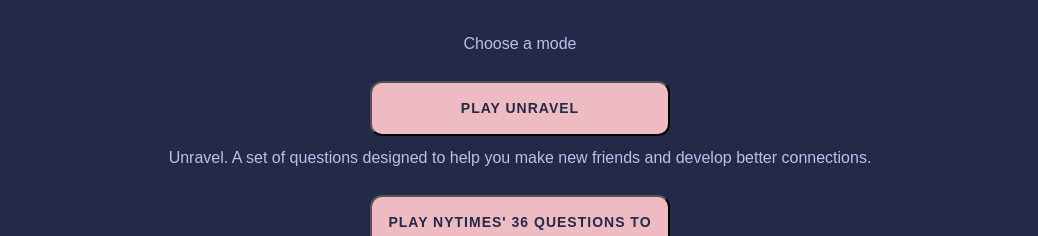
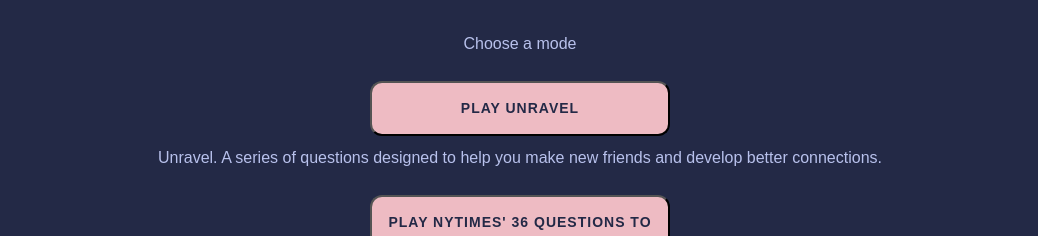
Before and after one commit to MrValraven/unravel, a React (Vite) app: page /questions in a window 1280 px wide. Shown: the top 236 px of the page, without its empty margins (120-1158 px from the left). Built offline with nearby package versions, Linux system fonts and the light colour scheme.

Commit message:
changed copy to be more concise

```diff
--- a/src/pages/Questions/Questions.jsx
+++ b/src/pages/Questions/Questions.jsx
@@ -69,8 +69,8 @@
           <div>
             <button onClick={resetQuestions}>Play Unravel</button>
             <p>
-              Unravel. A set of questions designed to help you make new friends
-              and develop better connections.
+              Unravel. A series of questions designed to help you make new
+              friends and develop better connections.
             </p>
           </div>
           <div>
```
Also changed, not shown: src/data/levelsQuestions.json (deleted).
